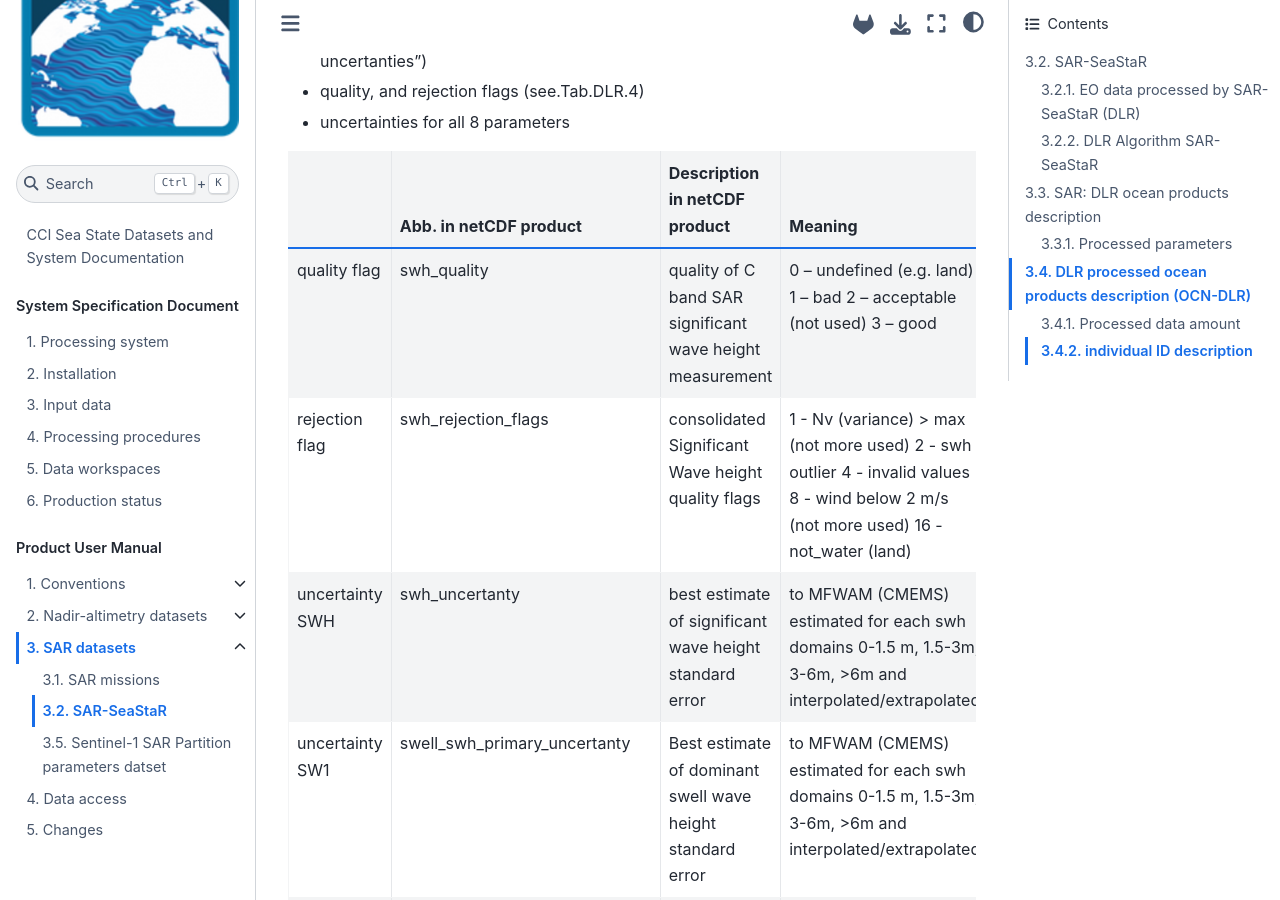
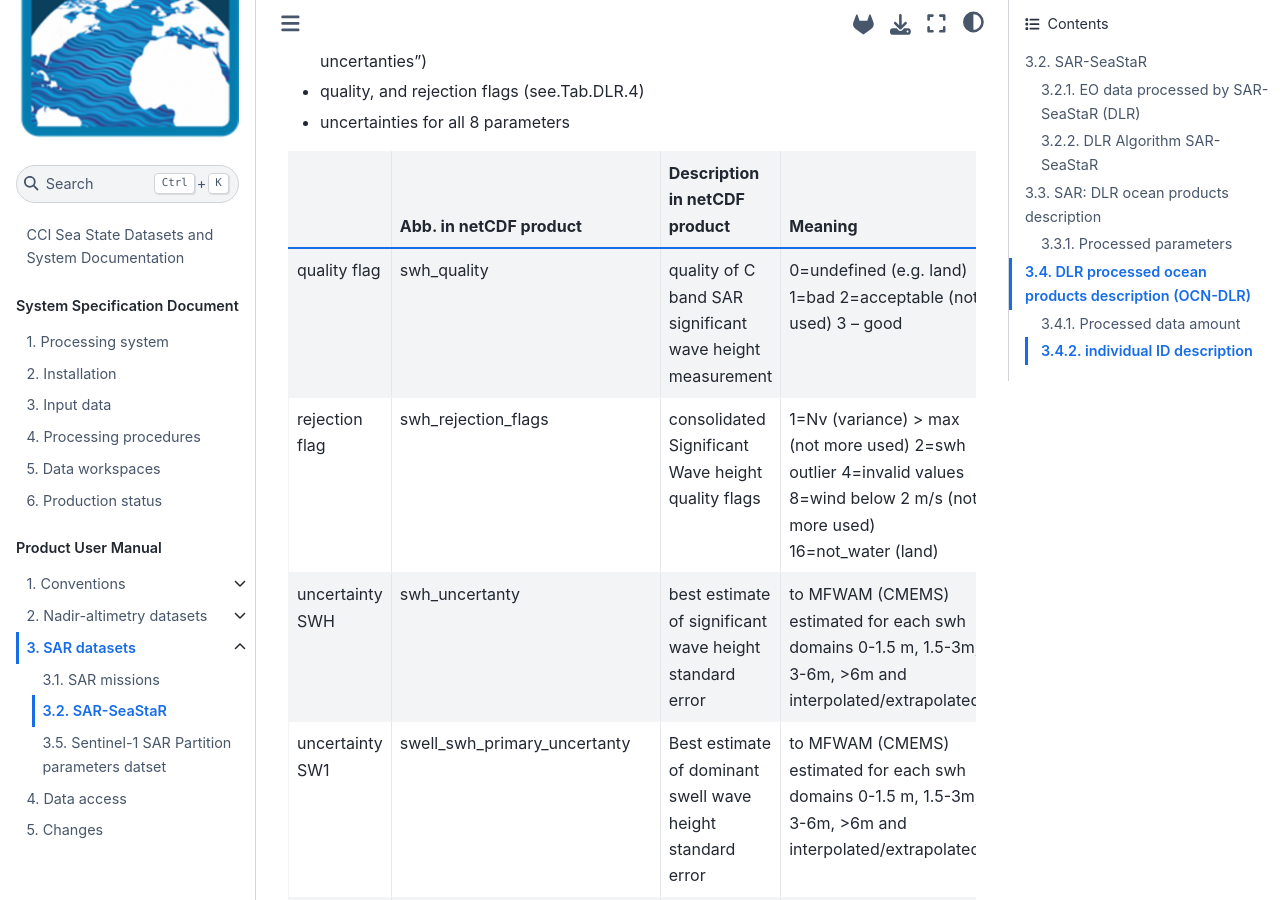
Before and after one commit to umr-lops/cci-seastate-pum, a Jupyter Book: the page built from sar/SAR-SeaStaR.md, in a window 1280 px wide and 900 px high, scrolled down 7079 px. Built offline with Jupyter Book 1.0.4 settings and Sphinx 7.4.7 and the Sphinx Book theme 1.1.4, drawn with Linux system fonts in a browser that asks for light colours.

Commit message:
Edit SAR-SeaStaR.md

```diff
--- a/sar/SAR-SeaStaR.md
+++ b/sar/SAR-SeaStaR.md
@@ -208,8 +208,8 @@ The stored data are all 2D arrays:
 
 |                     |       Abb. in netCDF product    | Description in netCDF product                               |       Meaning                            |
 |---------------------|---------------------------------|-------------------------------------------------------------|------------------------------------------|
-| quality flag        | swh_quality                     | quality of C band SAR significant wave height measurement   | 0 – undefined (e.g. land)                 1 – bad                   2 – acceptable (not used)                   3 – good |
-| rejection flag      | swh_rejection_flags             | consolidated Significant Wave height quality flags          | 1  - Nv (variance) > max (not more used) 2  - swh outlier 4   - invalid values 8  - wind below 2 m/s (not more used)  16 - not_water (land) |
+| quality flag        | swh_quality                     | quality of C band SAR significant wave height measurement   | 0=undefined (e.g. land)                 1=bad                   2=acceptable (not used)                   3 – good |
+| rejection flag      | swh_rejection_flags             | consolidated Significant Wave height quality flags          | 1=Nv (variance) > max (not more used) 2=swh outlier 4=invalid values 8=wind below 2 m/s (not more used)  16=not_water (land) |
 | uncertainty SWH     | swh_uncertanty                  | best estimate of significant wave height standard error     | to MFWAM (CMEMS) estimated for each swh domains 0-1.5 m, 1.5-3m, 3-6m, >6m and interpolated/extrapolated |
 | uncertainty SW1     | swell_swh_primary_uncertanty    | Best estimate of dominant swell wave height standard error  | to MFWAM (CMEMS) estimated for each swh domains 0-1.5 m, 1.5-3m, 3-6m, >6m and interpolated/extrapolated |
 | uncertainty SW2     | swell_swh_secondary_uncertanty  | Best estimate of secondary swell wave height standard error | to MFWAM (CMEMS) estimated for each swh domains 0-1.5 m, 1.5-3m, 3-6m, >6m and interpolated/extrapolated |
```
